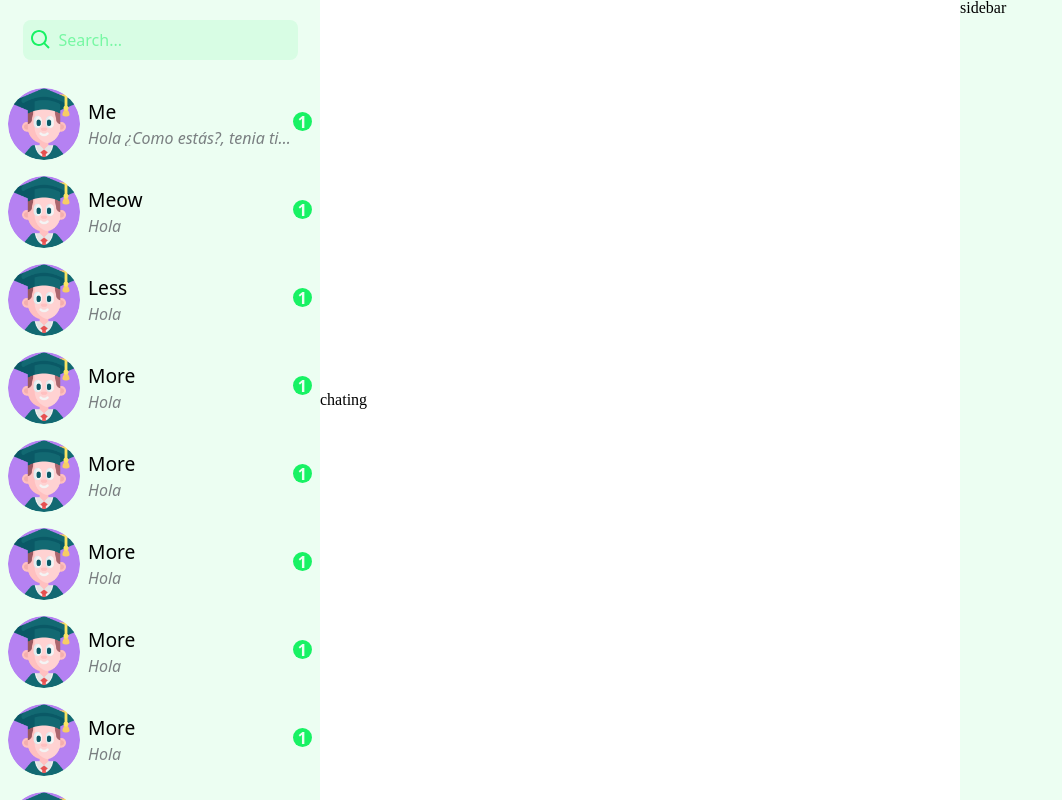
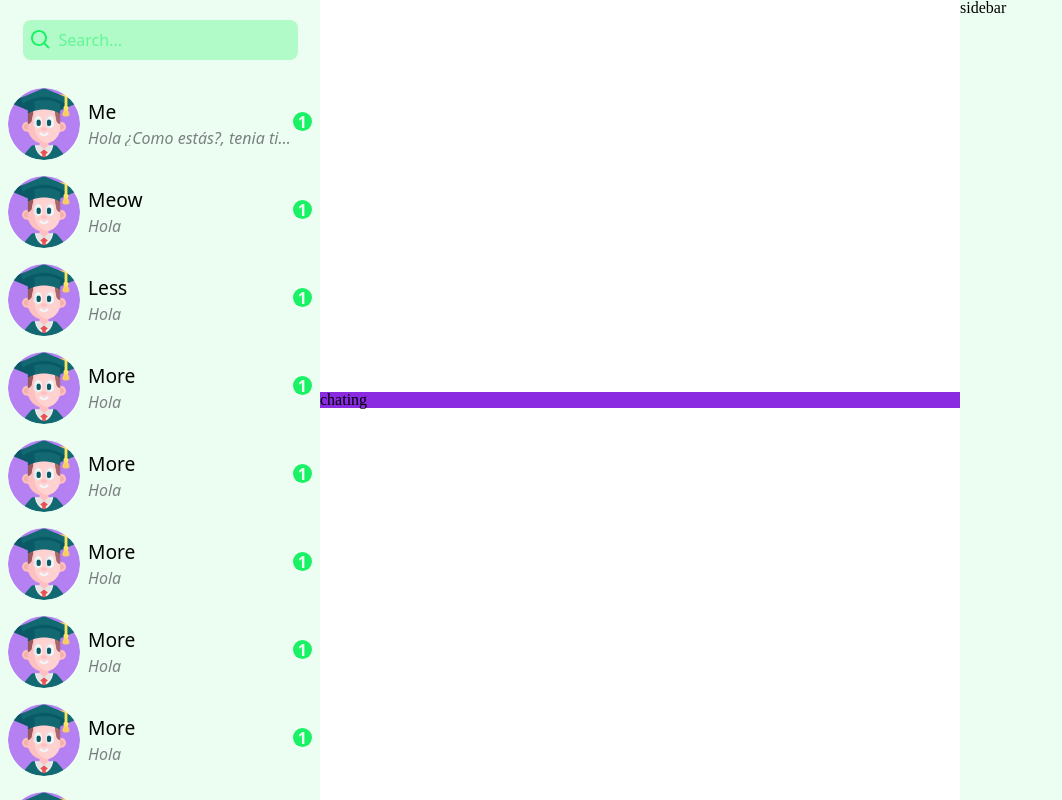
Before and after one commit to cristianbyte/realchat, a React (Create React App) app: page / in a window 1280 px wide. Shown: the whole page, without its empty margins (0-1062 px from the left). Built offline with nearby package versions, Linux system fonts and the light colour scheme.

Commit message:
horas de idiotismo para borrar un scroll imposible de hacer flotar

```diff
--- a/package.json
+++ b/package.json
@@ -1,5 +1,5 @@
 {
-  "name": "booking",
+  "name": "realchat",
   "version": "0.1.0",
   "private": true,
   "dependencies": {
--- a/src/Components/Navbar.jsx
+++ b/src/Components/Navbar.jsx
@@ -13,10 +13,33 @@ export default function Navbar(){
       setActiveContact(id);
     }
 
+    const root = document.documentElement;
+
+    function disableScrolling() {
+        setTimeout(()=>{
+            root.style.setProperty('--foo', '#18f26488');
+            setTimeout(()=>{
+                root.style.setProperty('--foo', '#18f26444');
+                setTimeout(()=>{
+                    root.style.setProperty('--foo', '#18f26400');
+                }, 60);
+            }, 60);
+        }, 60);
+    }
+
+    function enableScrolling() {
+        root.style.setProperty('--foo', '#18f264');
+
+    }
+
+
     return (
         <div className="navbar">
             <Search/>
             {/* map.contacts */}
+            <div className="navbar__chats" onScroll={enableScrolling}
+            onMouseLeave={disableScrolling}
+            onMouseEnter={enableScrolling} >
                 <Contact onClick={() => activateContact(1)} active={activeContact === 1} name='Me' picture={image}   state='state__active' message='Hola ¿Como estás?, tenia tiempo sin saber de ti' notification='1'/>
                 <Contact onClick={() => activateContact(2)} active={activeContact === 2} name='Meow' picture={image} state='state__active' message='Hola' notification='1'/>
                 <Contact onClick={() => activateContact(3)} active={activeContact === 3} name='Less' picture={image} state='state__active' message='Hola' notification='1'/>
@@ -26,8 +49,8 @@ export default function Navbar(){
                 <Contact onClick={() => activateContact(4)} active={activeContact === 4} name='More' picture={image} state='state__active' message='Hola' notification='1'/>
                 <Contact onClick={() => activateContact(4)} active={activeContact === 4} name='More' picture={image} state='state__active' message='Hola' notification='1'/>
                 <Contact onClick={() => activateContact(4)} active={activeContact === 4} name='More' picture={image} state='state__active' message='Hola' notification='1'/>
-
                 <Contact onClick={() => activateContact(4)} active={activeContact === 4} name='More' picture={image} state='state__active' message='Hola' notification='1'/>
+            </div>
   </div>
     )
 }
--- a/src/Components/chat.css
+++ b/src/Components/chat.css
@@ -1,3 +1,4 @@
 .chat{
     flex: 2;
+    background-color: blueviolet;
 }
--- a/src/Components/contact.css
+++ b/src/Components/contact.css
@@ -1,4 +1,5 @@
 .contact{
+    position: relative;
     width: 100%;
     display: flex;
     cursor: pointer;
@@ -59,5 +60,6 @@
 
 .active{
     background-color: var(--aquamerine);
-    border-right: 3px solid var(--spring-green);
+    position: relative;
+    z-index: 10;
 }
--- a/src/Components/navbar.css
+++ b/src/Components/navbar.css
@@ -1,5 +1,17 @@
 .navbar{
     width: 25vw;
-    height: 100vh;
-    overflow: scroll;
 }
+
+.navbar__chats{
+    width: 25vw;
+    box-sizing: border-box;
+    display: flex;
+    flex-direction: column;
+    position: relative;
+    height: 90vh;
+    overflow-y: scroll;
+}
+
+.navbar__chats::-webkit-scrollbar{
+    background-color: var(--honeydew);
+}
--- a/src/reset.css
+++ b/src/reset.css
@@ -49,10 +49,10 @@ table {
 
 ::-webkit-scrollbar {
     width: .5rem;
-	background-color: var(--aquamerine);
+	position: absolute;
 }
 
 ::-webkit-scrollbar-thumb {
-    background-color: var(--spring-green);
+	background: var(--foo);
 	border-radius: .5rem;
 }
--- a/src/style.css
+++ b/src/style.css
@@ -3,9 +3,14 @@
     --dark-purple: #130425;
     --purple-x-11:#9530F2;
     --honeydew: #ECFEF2;
-    --aquamerine: #D8FDE4;
+    --aquamerine: #B1FBC9;
     --white: #fff;
     --spring-green: #18f264;
+    --foo: #18f264;
+}
+
+body,html{
+    overflow: hidden;
 }
 
 .register{
```
Also changed, not shown: 1 other file (tests, documents, lock files or other folders). Lines whose indentation alone changed are shown as unchanged.
